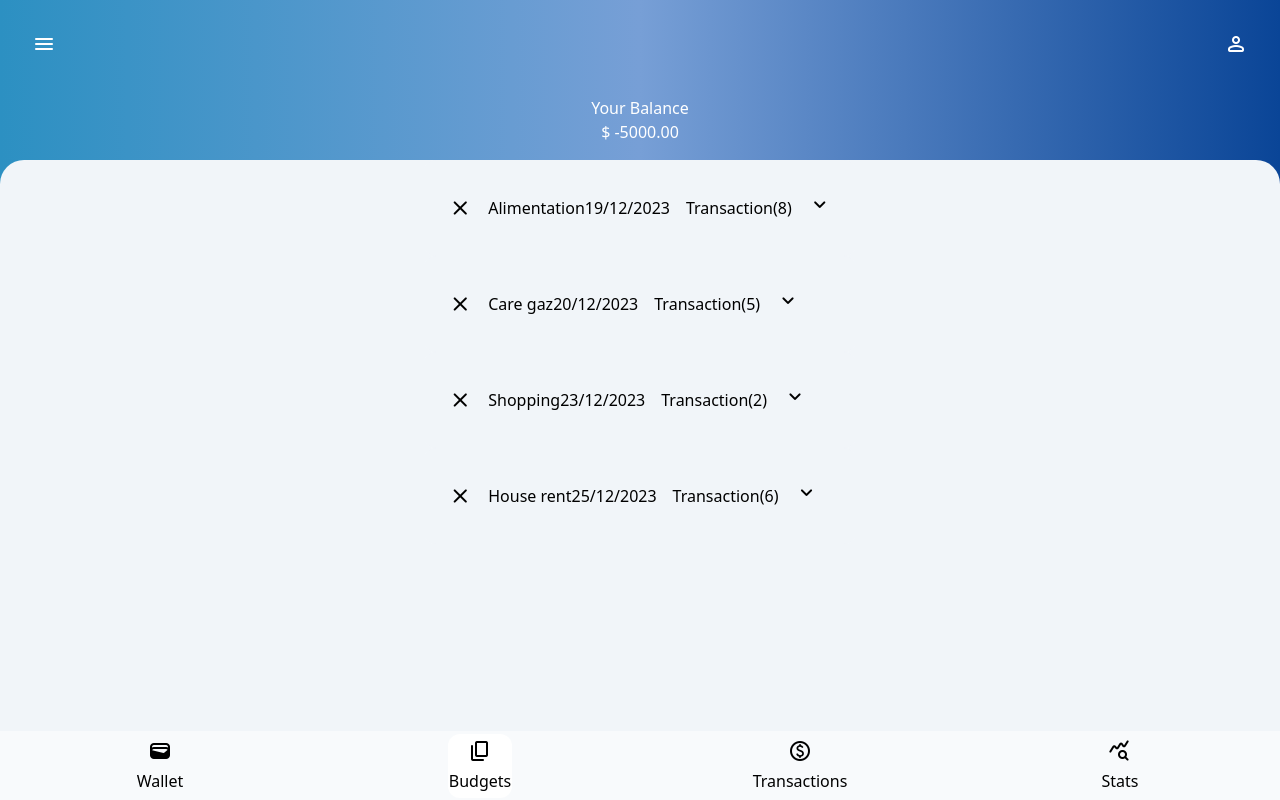
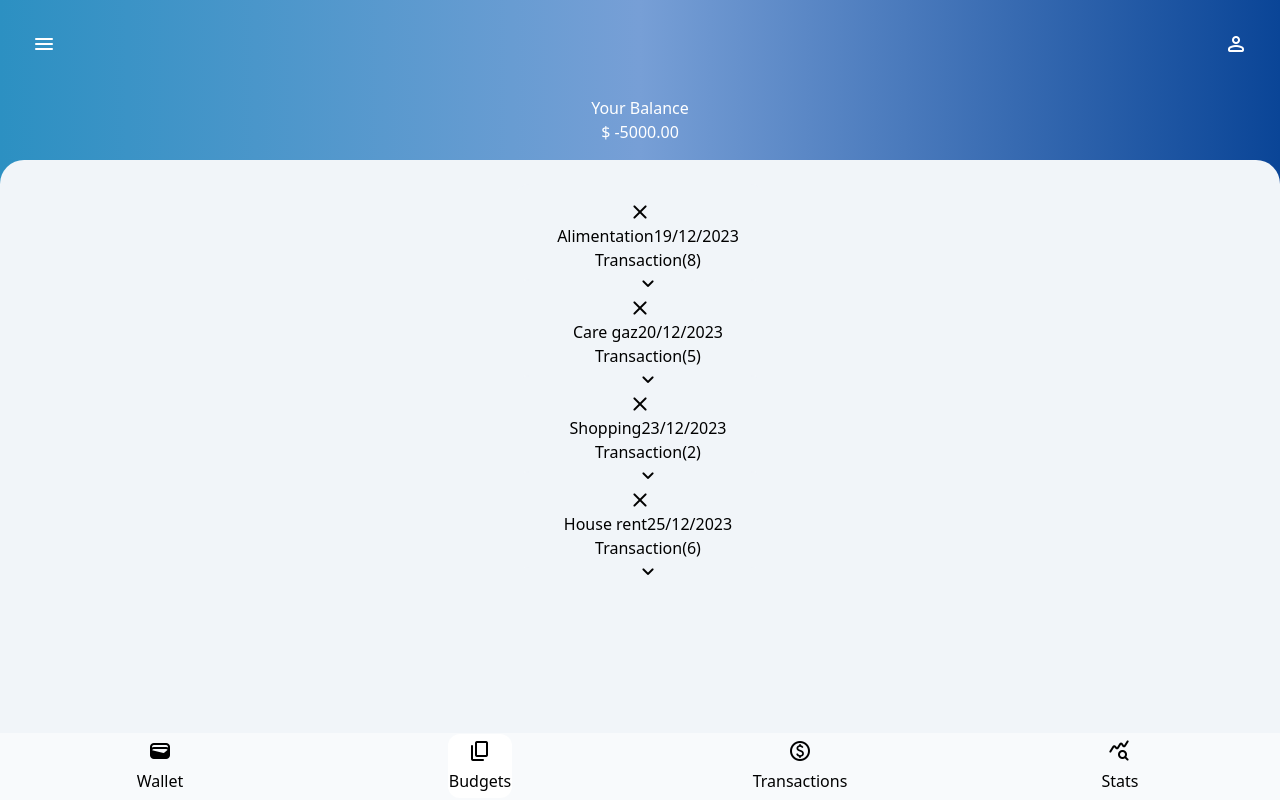
Before and after one commit to maleye-rane-ndoye/finance-flow, a React (Vite) app: page /addBudget in a window 1280 px wide. Built offline with nearby package versions, Linux system fonts and the light colour scheme.

Commit message:
adding style for components

```diff
--- a/src/App.css
+++ b/src/App.css
@@ -92,8 +92,10 @@
 
 
     .Home{@apply
-      w-full h-full overflow-auto
+      w-full h-full overflow-hidden
       rounded-tl-3xl rounded-tr-3xl
+      p-6
+
       bg-slate-100
       flex flex-col items-center
     }
@@ -102,10 +104,14 @@
 
     .AddBudget{@apply
 
-     w-full h-full overflow-auto
+      w-full h-full
+      space-y-5
+      border-spacing-3
+      p-6
       rounded-tl-3xl rounded-tr-3xl
+      flex flex-col items-center
       bg-slate-100
-      flex flex-col items-center
+      overflow-auto
 
     }
 
@@ -189,15 +195,29 @@
 
     .TransactionList{@apply
       w-full h-24
-      bg-slate-100
       rounded-xl
       flex flex-row items-center
       justify-start
       space-x-4
-      px-6
+    }
+
+    .TransactionBox{@apply
+      w-full h-24
+      bg-slate-100
+      rounded-xl
+      flex flex-col
+      p-4
       hover:bg-slate-50
       max-w-lg
     }
+
+    .TransactionBox p{@apply
+    text-start
+    text-xs
+    font-light
+
+    }
+
     .transaction{@apply
      flex flex-col flex-1
      text-start
@@ -233,13 +253,15 @@
       flex flex-col items-center
       justify-center
       space-y-6
-
+      max-w-md
     }
 
     .form-control{@apply
       flex flex-col
       items-start
       text-start
+      space-y-2
+      text-xl
     }
 
     .btn{@apply
@@ -266,9 +288,10 @@
       w-full h-24
       bg-slate-100
       rounded-xl
-      flex flex-row items-center
+      flex flex-col items-center
       space-x-4
-      px-6
+      px-6 py-4
+      transition-all
       hover:bg-slate-50
       max-w-lg
     }
```
